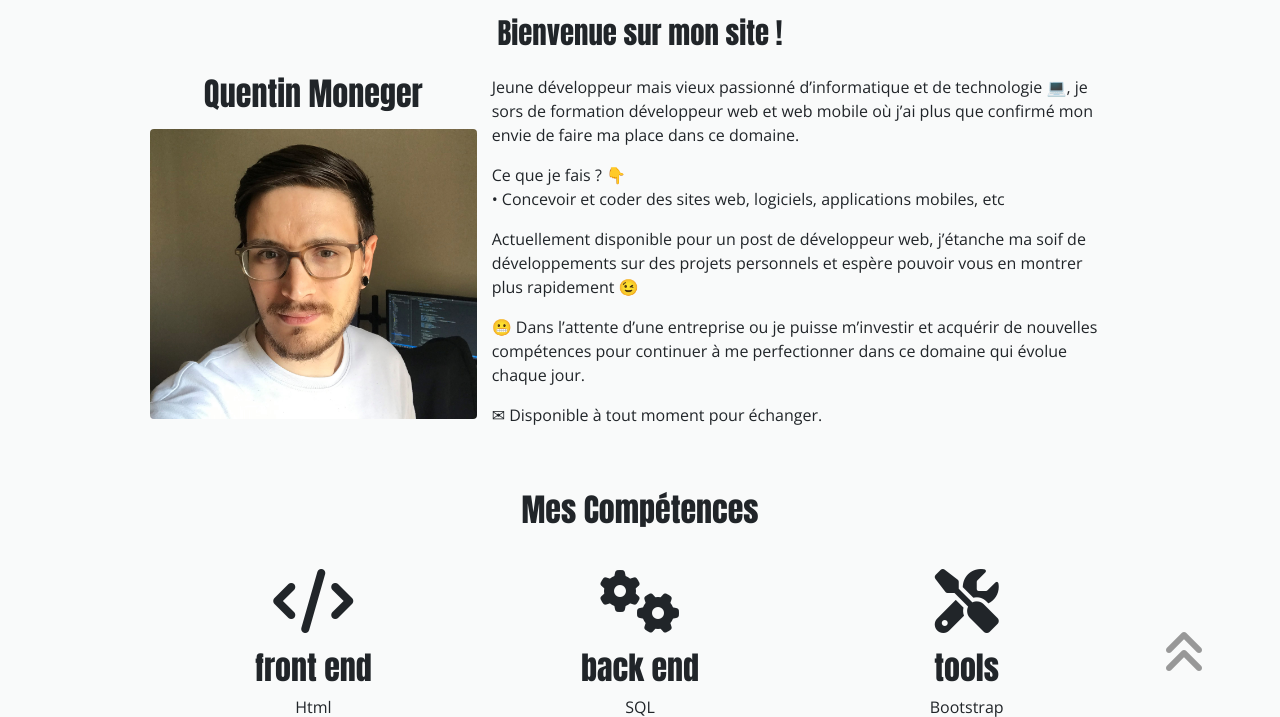
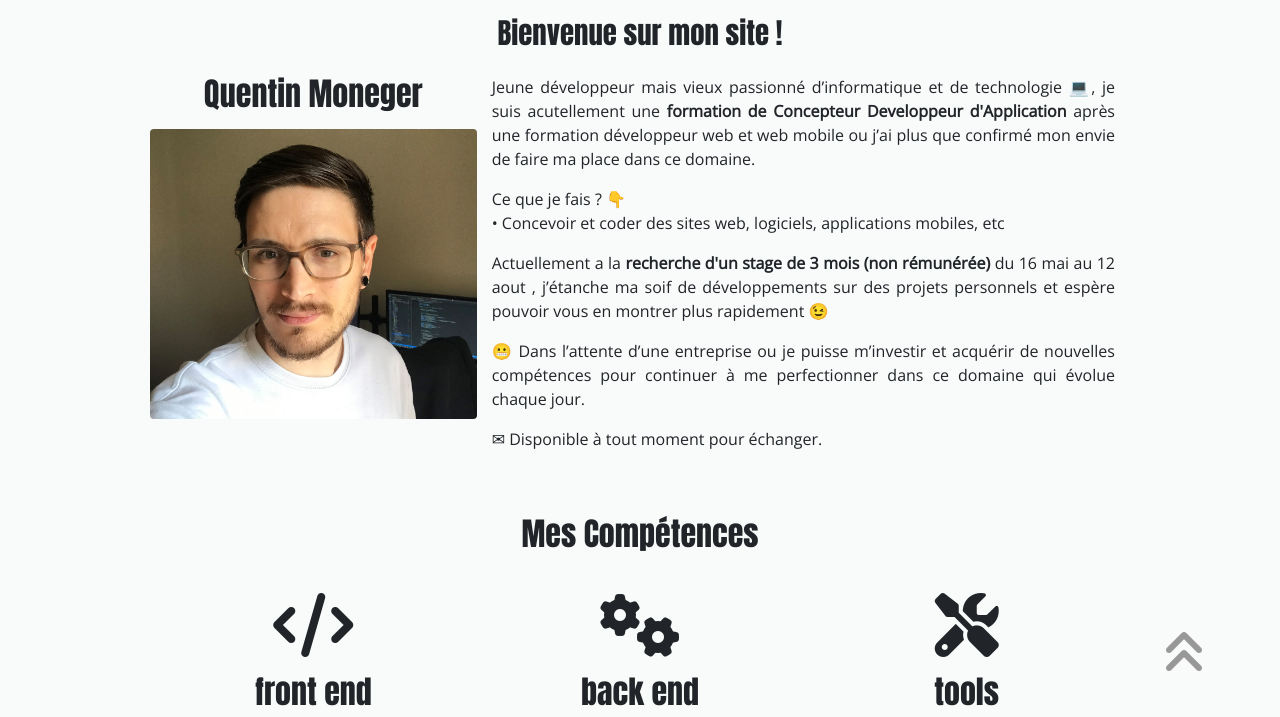
Before and after one commit to quentinmoneger/quentinmoneger.fr, a PHP site: page / in a window 1280 px wide. Shown: the part 60-777 px from the top of the page. Run offline with PHP 8.4, Linux system fonts and the light colour scheme; some libraries are stand-ins or nearby versions.

Commit message:
Update intro in home

```diff
--- a/template/home.html.php
+++ b/template/home.html.php
@@ -9,10 +9,10 @@
                 <h2 class="name anton mr-auto ml-auto mb-3">Quentin Moneger</h2>
                 <img id="face" class="rounded" src="assets/img/home/face.jpg" alt="portrait">
             </div>
-            <div class="col-12 col-sm-6 col-md-8 opensans ">
-                <p> Jeune développeur mais vieux passionné d’informatique et de technologie 💻,
-                    je sors de formation développeur web et web mobile où j’ai plus que confirmé mon envie de faire ma
-                    place dans ce domaine.
+            <div class="col-12 col-sm-6 col-md-8 opensans text-justify ">
+                <p>
+                    Jeune développeur mais vieux passionné d’informatique et de technologie 💻, je suis acutellement une <span class="font-weight-bold" >formation de Concepteur Developpeur
+                    d'Application </span>après une formation développeur web et web mobile ou j’ai plus que confirmé mon envie de faire ma place dans ce domaine.
                 </p>
                 <div id="home-text5">
                     <p>
@@ -22,10 +22,8 @@
                 </div>
                 <div id="home-text1">
                     <p>
-                        Actuellement disponible pour un post de développeur web, j’étanche ma soif de développements sur
-                        des
-                        projets personnels et
-                        espère pouvoir vous en montrer plus rapidement 😉
+                        Actuellement a la <span class="font-weight-bold" >recherche d'un stage de 3 mois (non rémunérée)</span> du 16 mai au 12 aout ,
+                        j’étanche ma soif de développements sur des projets personnels et espère pouvoir vous en montrer plus rapidement 😉
                     </p>
                 </div>
                 <div id="home-text3">
```
Also changed, not shown: todo.md (+0 -1 lines).
